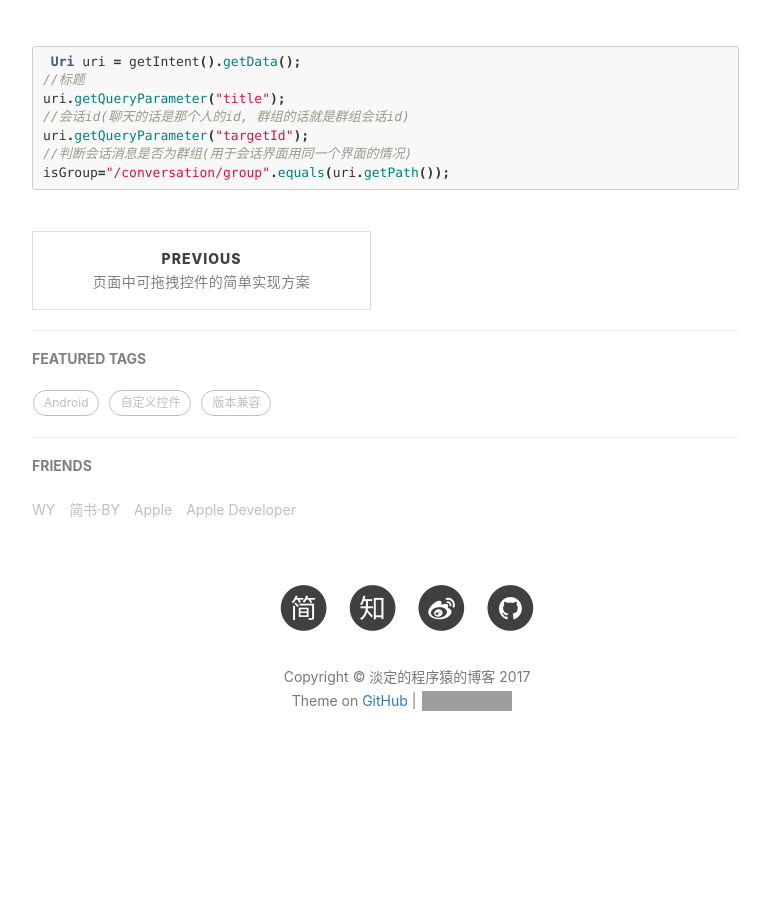
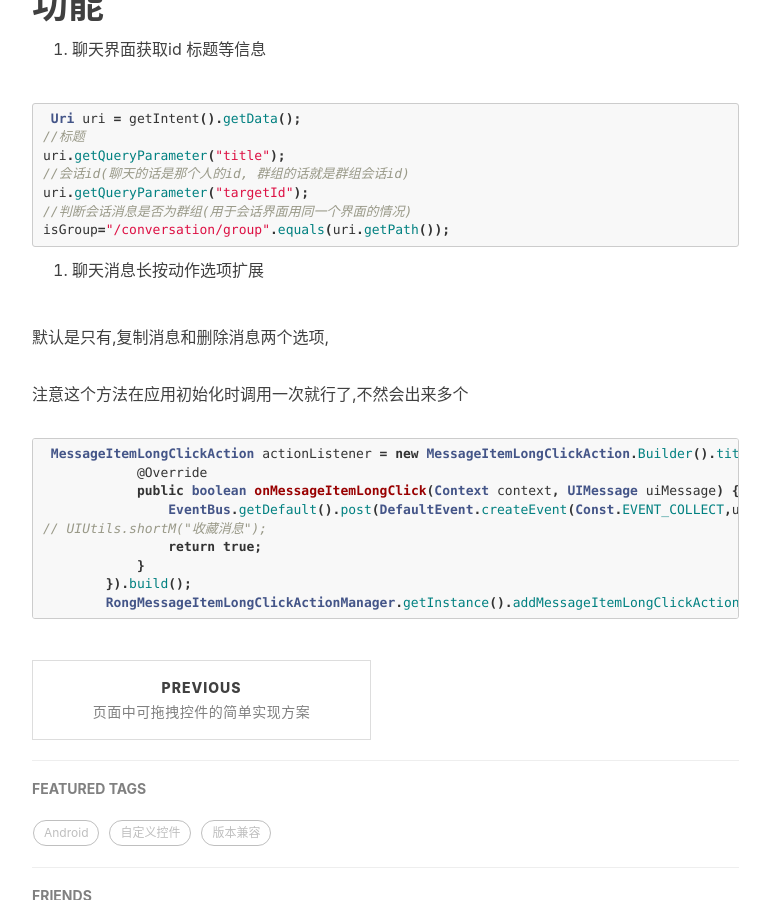
Before and after one commit to 976112643/976112643.github.io, a Jekyll site: the page built from _posts/2017-11-14-the-post-1772.md, in a window 1280 px wide and 900 px high, scrolled down 1162 px. Shown: the whole window, without its empty margins (233-1003 px from the left). Built offline with Jekyll 4.4.1, drawn with Linux system fonts in a browser that asks for light colours; nearby versions of some CDN libraries; comment, search, counter and statistics services are not loaded; before the commit the page ends 1967 px from its top, so only the background shows below that; grey boxes are pictures that could not be loaded.

Commit message:
update from Jekyller

````diff
--- a/_posts/2017-11-14-the-post-1772.md
+++ b/_posts/2017-11-14-the-post-1772.md
@@ -24,6 +24,7 @@ title: 融云使用笔记
 圆形头像 app:RCCornerRadius="45dp" 圆角的话修改这个度数
 
 `rc_fr_messagelist.xml`  聊天室消息列表布局
+
 `rc_fr_conversation.xml ` 聊天界面布局,
 
 做聊天背景替换可以把这两个布局背景色改为透明,然后再自己的布局中修改背景图片来实现
@@ -52,3 +53,20 @@ uri.getQueryParameter("targetId");
 //判断会话消息是否为群组(用于会话界面用同一个界面的情况)
 isGroup="/conversation/group".equals(uri.getPath());
 ```
+2. 聊天消息长按动作选项扩展
+
+默认是只有,复制消息和删除消息两个选项,
+
+注意这个方法在应用初始化时调用一次就行了,不然会出来多个
+
+```java
+ MessageItemLongClickAction actionListener = new MessageItemLongClickAction.Builder().title("收藏消息").actionListener(new MessageItemLongClickAction.MessageItemLongClickListener() {
+            @Override
+            public boolean onMessageItemLongClick(Context context, UIMessage uiMessage) {
+                EventBus.getDefault().post(DefaultEvent.createEvent(Const.EVENT_COLLECT,uiMessage));
+//                UIUtils.shortM("收藏消息");
+                return true;
+            }
+        }).build();
+        RongMessageItemLongClickActionManager.getInstance().addMessageItemLongClickAction(actionListener,1);
+```
````
Also changed, not shown: other parts of _posts/2017-11-14-the-post-1772.md (+1 -1 lines).
